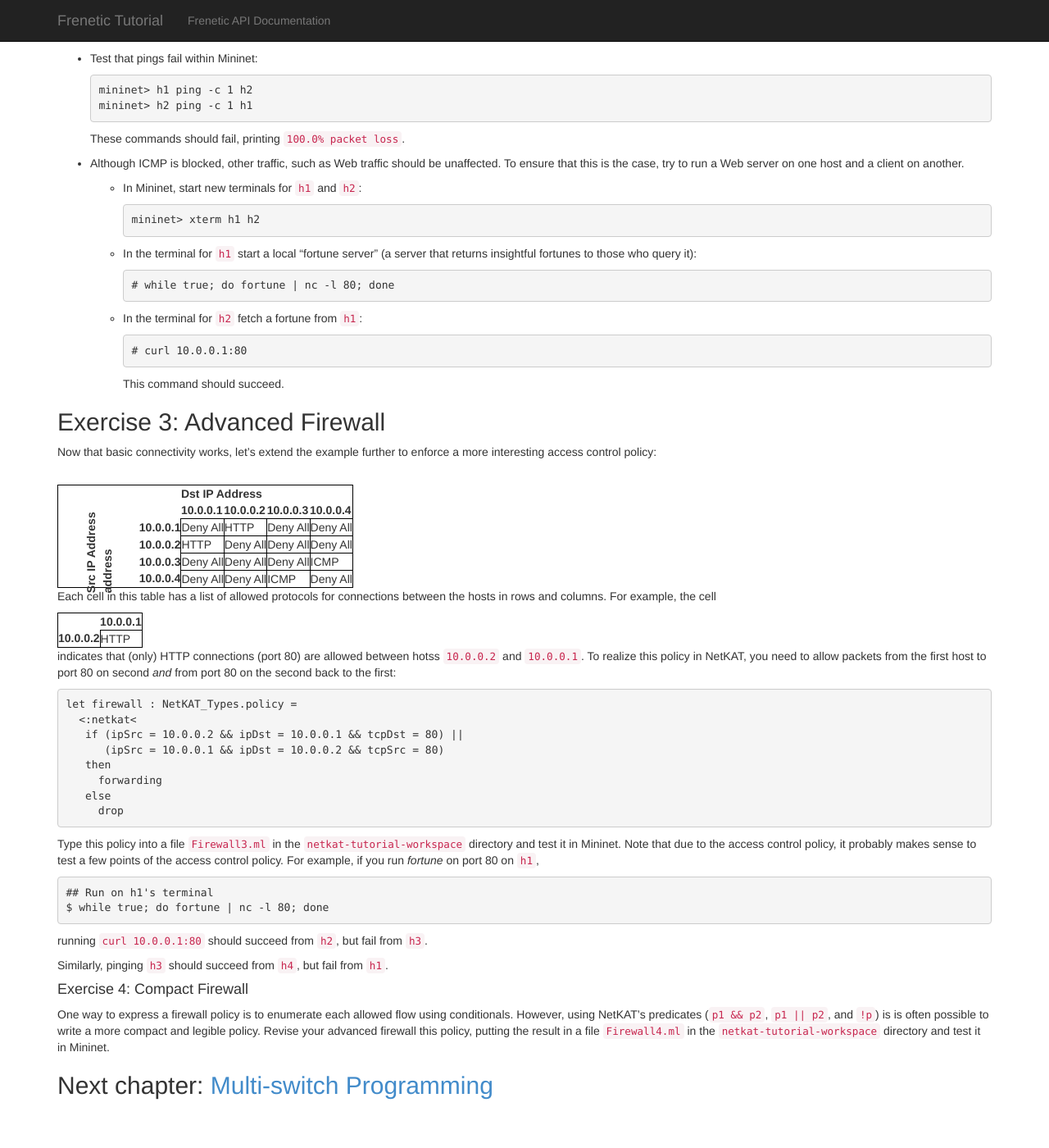
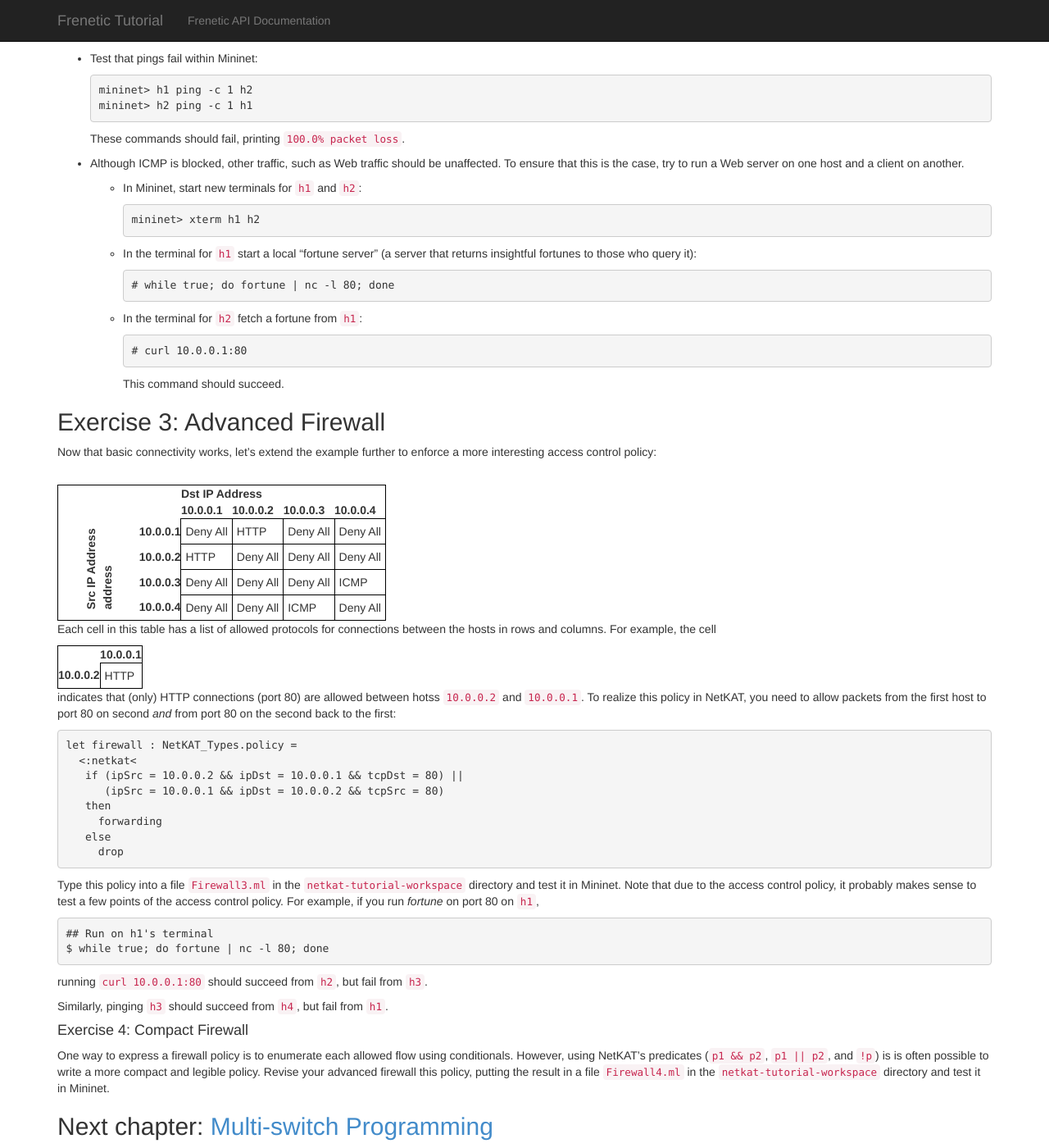
Before and after one commit to frenetic-lang/tutorials, a Jekyll site: the page built from NetKATFirewall/index.md, in a window 1280 px wide and 1400 px high, scrolled down 1629 px. Shown: the whole window at 82% size. Built offline with Jekyll 4.4.1, drawn with Linux system fonts in a browser that asks for light colours; nearby versions of some CDN libraries; before the commit the page ends 2979 px from its top, so only the background shows below that.

Commit message:
Polish Ox Repeater

```diff
--- a/css/my.css
+++ b/css/my.css
@@ -4,5 +4,5 @@ body { padding-top: 40px; }
     body { padding-top: 0px; }
 }
 
-table { border-spacing: 5px; border-collapse: collapse; }
-table, td { border : 1px solid black;  }
+table { border-collapse: collapse; }
+table, td { padding: 5px; border : 1px solid black;  }
```
